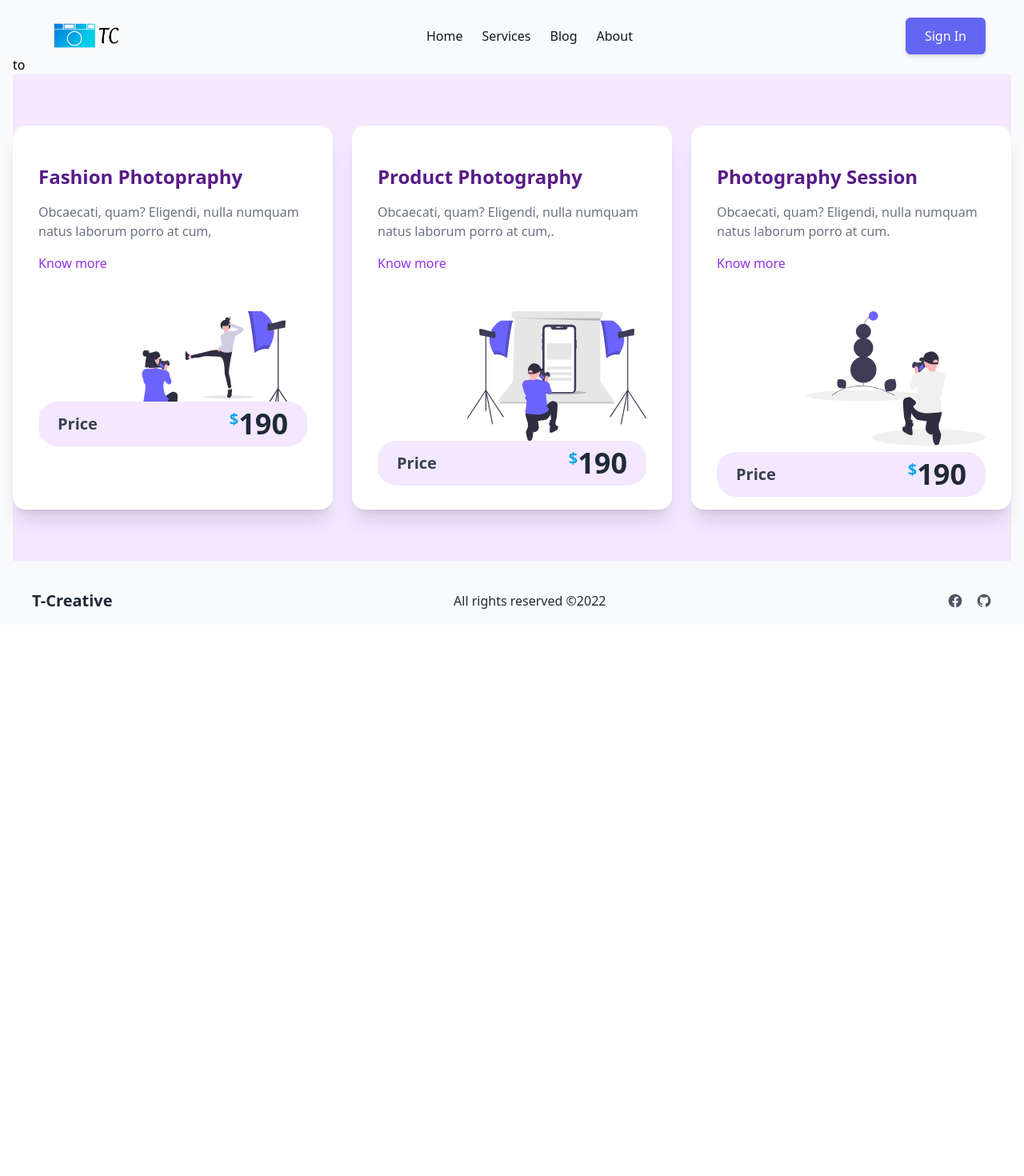
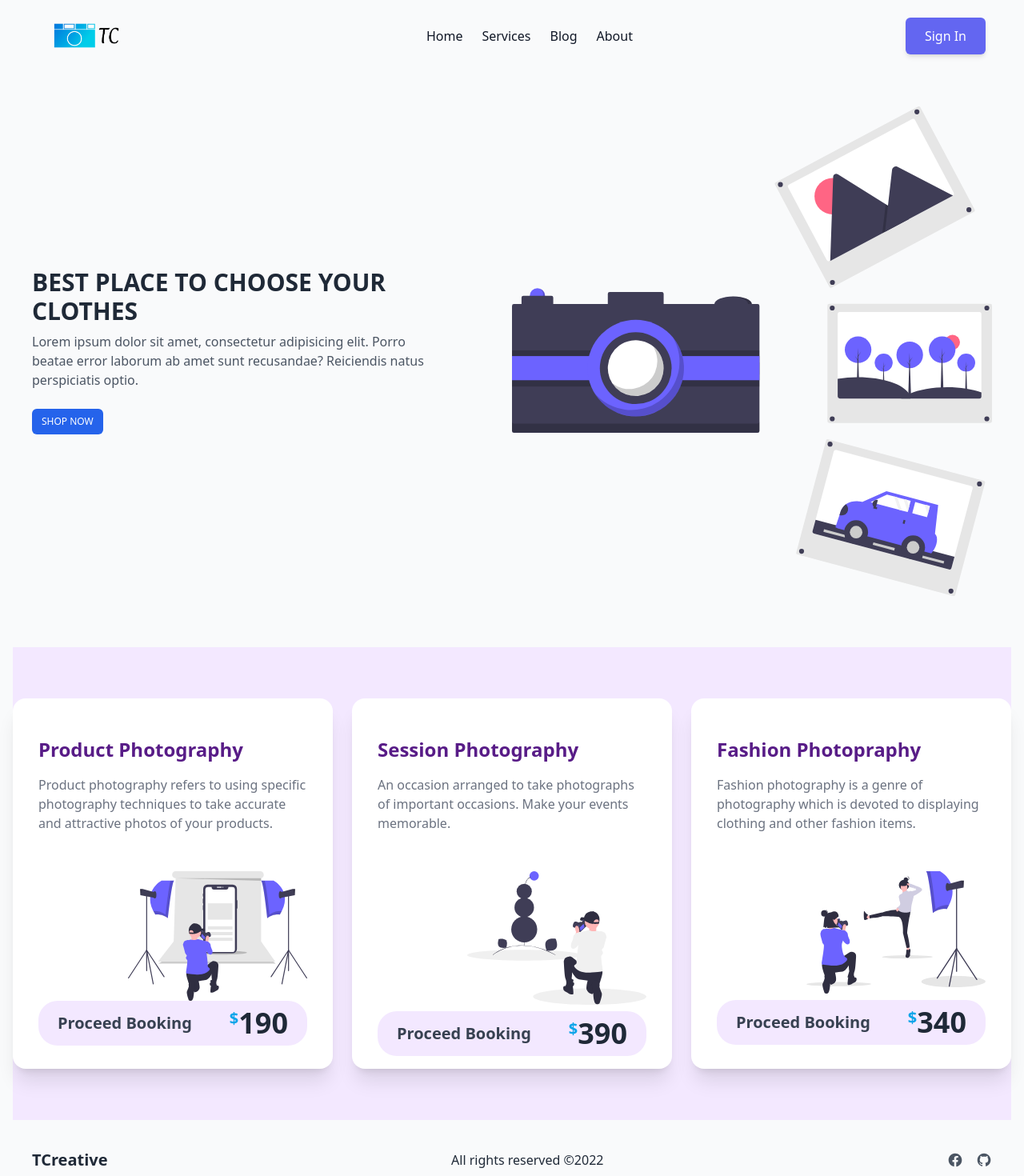
Before and after one commit to B-Tanvir/Tcreative, a React (Create React App) app: page / in a window 1280 px wide. Shown: the top 1470 px of the page at 80% size. Before the commit the page ends 800 px from the top, so only its background shows below. Built offline with nearby package versions, Linux system fonts and the light colour scheme; no server answers.

Commit message:
implementing checkout

```diff
--- a/public/index.html
+++ b/public/index.html
@@ -24,7 +24,7 @@
       work correctly both with client-side routing and a non-root public URL.
       Learn how to configure a non-root public URL by running `npm run build`.
     -->
-    <title>React App</title>
+    <title>TCreative</title>
   </head>
   <body>
     <noscript>You need to enable JavaScript to run this app.</noscript>
--- a/src/App.js
+++ b/src/App.js
@@ -5,6 +5,8 @@ import SignUp from "./pages/signup/SignUp";
 import Footer from "./pages/footer/Footer";
 import Home from "./pages/home/home/Home";
 import ErrorPage from "./pages/ErrorPage/Errorpage";
+import RequireAuth from "./pages/signin/RequireAuth/RequireAuth";
+import Checkout from "./pages/checkout/Checkout";
 
 function App() {
   return (
@@ -15,6 +17,11 @@ function App() {
         <Route path={'/home'} element={<Home/>}></Route>
         <Route path={'/signin'} element={<SignIn/>}></Route>
         <Route path={'/signup'} element={<SignUp/>}></Route>
+        <Route path={'/checkout'}
+          element={<RequireAuth>
+            <Checkout></Checkout>
+          </RequireAuth>}
+        ></Route>
         <Route path={'*'} element={<ErrorPage/>}></Route>
       </Routes>
       <Footer/>
--- a/src/pages/ErrorPage/ErrorPage.css
+++ /dev/null
@@ -1,35 +0,0 @@
-
-/*======================
-    404 page
-=======================*/
-
-
-.page_404{ padding:40px 0; background:#fff; font-family: 'Arvo', serif;
-}
-
-.page_404  img{ width:100%;}
-
-.four_zero_four_bg{
-
-    background-image: url(https://cdn.dribbble.com/users/285475/screenshots/2083086/dribbble_1.gif);
-    height: 400px;
-    background-position: center;
-}
-
-
-.four_zero_four_bg h1{
-    font-size:80px;
-}
-
-.four_zero_four_bg h3{
-    font-size:80px;
-}
-
-.link_404{
-    color: #fff!important;
-    padding: 10px 20px;
-    background: #39ac31;
-    text-decoration: none;
-    margin: 20px 0;
-    display: inline-block;}
-.contant_box_404{ margin-top:-50px;}
--- a/src/pages/ErrorPage/Errorpage.js
+++ b/src/pages/ErrorPage/Errorpage.js
@@ -1,30 +1,99 @@
 import React from 'react';
-import './ErrorPage.css'
 import {Link} from "react-router-dom";
 
 const ErrorPage = () => {
     return (
-        <section className="page_404">
+        <section className="bg-primary py-[120px] relative z-10">
             <div className="container">
-                <div className="row">
-                    <div className="col-sm-12">
-                        <div className="col-sm-10 col-sm-offset-1  text-center mx-auto">
-                            <div className="four_zero_four_bg">
-                                <h1 className="text-center ">404</h1>
-                            </div>
-
-                            <div className="contant_box_404">
-                                <h3 className="h2">
-                                    Looks like you're lost
-                                </h3>
-
-                                <p>The page you're looking for is not available!</p>
-
-                                <Link to="/" className="link_404">Go to Home</Link>
-                            </div>
+                <div className="flex -mx-4">
+                    <div className="w-full px-4">
+                        <div className="mx-auto max-w-[400px] text-center">
+                            <h2
+                                className="
+                  font-bold
+                  text-blue-500
+                  mb-2
+                  text-[50px]
+                  sm:text-[80px]
+                  md:text-[100px]
+                  leading-none
+                  "
+                            >
+                                404
+                            </h2>
+                            <h4
+                                className="text-red-500 font-semibold text-[22px] leading-tight mb-3"
+                            >
+                                Oops! That page can’t be found
+                            </h4>
+                            <p className="text-lg text-white mb-8">
+                                The page you are looking for it maybe deleted
+                            </p>
+                            <Link
+                                to="/"
+                                className="
+                  text-base
+                  font-semibold
+                  text-blue-500
+                  bg-blue-50
+                  inline-block
+                  text-center
+                  border border-white
+                  rounded-lg
+                  px-8
+                  py-3
+                  hover:bg-purple-100 hover:text-primary
+                  transition
+                  "
+                            >
+                                Go To Home
+                            </Link>
                         </div>
                     </div>
                 </div>
+            </div>
+            <div
+                className="
+      absolute
+      -z-10
+      w-full
+      h-full
+      top-0
+      left-0
+      flex
+      justify-between
+      items-center
+      space-x-5
+      md:space-x-8
+      lg:space-x-14
+      "
+            >
+                <div
+                    className="w-1/3 h-full bg-gradient-to-t from-[#FFFFFF14] to-[#C4C4C400]"
+                ></div>
+                <div className="w-1/3 h-full flex">
+                    <div
+                        className="
+            w-1/2
+            h-full
+            bg-gradient-to-b
+            from-[#FFFFFF14]
+            to-[#C4C4C400]
+            "
+                    ></div>
+                    <div
+                        className="
+            w-1/2
+            h-full
+            bg-gradient-to-t
+            from-[#FFFFFF14]
+            to-[#C4C4C400]
+            "
+                    ></div>
+                </div>
+                <div
+                    className="w-1/3 h-full bg-gradient-to-b from-[#FFFFFF14] to-[#C4C4C400]"
+                ></div>
             </div>
         </section>
     );
--- /dev/null
+++ b/src/pages/checkout/Checkout.js
@@ -0,0 +1,56 @@
+import React from 'react';
+import { ToastContainer, toast } from 'react-toastify';
+import 'react-toastify/dist/ReactToastify.css'
+
+const Checkout = () => {
+    const handleBooking = (e) => {
+        e.preventDefault()
+        toast("Thank you for the booking")
+    };
+
+    return (
+        <>
+            <section className="max-w-4xl p-6 mx-auto bg-white rounded-md shadow-md dark:bg-gray-800">
+                <h2 className="text-lg font-semibold text-gray-700 capitalize dark:text-white">Your Info</h2>
+
+                <form onSubmit={handleBooking}>
+                    <div className="grid grid-cols-1 gap-6 mt-4 sm:grid-cols-2">
+                        <div>
+                            <label className="text-gray-700 dark:text-gray-200" htmlFor="username">Your Name</label>
+                            <input id="username" type="text"
+                                   className="block w-full px-4 py-2 mt-2 text-gray-700 bg-white border border-gray-200 rounded-md dark:bg-gray-800 dark:text-gray-300 dark:border-gray-600 focus:border-blue-400 focus:ring-blue-300 focus:ring-opacity-40 dark:focus:border-blue-300 focus:outline-none focus:ring"/>
+                        </div>
+
+                        <div>
+                            <label className="text-gray-700 dark:text-gray-200" htmlFor="emailAddress">Email Address</label>
+                            <input id="emailAddress" type="email"
+                                   className="block w-full px-4 py-2 mt-2 text-gray-700 bg-white border border-gray-200 rounded-md dark:bg-gray-800 dark:text-gray-300 dark:border-gray-600 focus:border-blue-400 focus:ring-blue-300 focus:ring-opacity-40 dark:focus:border-blue-300 focus:outline-none focus:ring"/>
+                        </div>
+
+                        <div>
+                            <label className="text-gray-700 dark:text-gray-200" htmlFor="address">Address</label>
+                            <input id="address" type="text"
+                                   className="block w-full px-4 py-2 mt-2 text-gray-700 bg-white border border-gray-200 rounded-md dark:bg-gray-800 dark:text-gray-300 dark:border-gray-600 focus:border-blue-400 focus:ring-blue-300 focus:ring-opacity-40 dark:focus:border-blue-300 focus:outline-none focus:ring"/>
+                        </div>
+
+                        <div>
+                            <label className="text-gray-700 dark:text-gray-200" htmlFor="phone">Phone number</label>
+                            <input id="phone" type="text"
+                                   className="block w-full px-4 py-2 mt-2 text-gray-700 bg-white border border-gray-200 rounded-md dark:bg-gray-800 dark:text-gray-300 dark:border-gray-600 focus:border-blue-400 focus:ring-blue-300 focus:ring-opacity-40 dark:focus:border-blue-300 focus:outline-none focus:ring"/>
+                        </div>
+                    </div>
+
+                    <div className="flex justify-end mt-6">
+                        <button
+                            type={"submit"}
+                            className="px-6 py-2 leading-5 text-white transition-colors duration-200 transform bg-gray-700 rounded-md hover:bg-gray-600 focus:outline-none focus:bg-gray-600">Book Now!
+                        </button>
+                    </div>
+                </form>
+            </section>
+            <ToastContainer/>
+        </>
+    );
+};
+
+export default Checkout;
--- a/src/pages/footer/Footer.js
+++ b/src/pages/footer/Footer.js
@@ -6,7 +6,7 @@ const Footer = () => {
     return (
         <footer className="flex flex-col items-center mt-5 justify-between px-6 py-4 dark:bg-gray-800 sm:flex-row">
             <a href="#"
-               className="text-xl font-bold text-gray-800 dark:text-white hover:text-gray-700 dark:hover:text-gray-300">T-Creative</a>
+               className="text-xl font-bold text-gray-800 dark:text-white hover:text-gray-700 dark:hover:text-gray-300">TCreative</a>
 
             <p className="py-2 text-gray-800 dark:text-white sm:py-0">All rights reserved &copy;{today.getFullYear()}</p>
 
--- a/src/pages/home/header/Header.js
+++ b/src/pages/home/header/Header.js
@@ -1,12 +1,31 @@
 import React from 'react';
-import {Link} from "react-router-dom";
+import photography from '../../../photos/moments.svg'
 
 const Header = () => {
     return (
-        'to'
+        <div className="container px-6 py-16 mx-auto">
+            <div className="items-center lg:flex">
+                <div className="w-full lg:w-1/2">
+                    <div className="lg:max-w-lg">
+                        <h1 className="text-2xl font-semibold text-gray-800 uppercase dark:text-white lg:text-3xl">Best
+                            Place To Choose Your Clothes</h1>
+                        <p className="mt-2 text-gray-600 dark:text-gray-400">Lorem ipsum dolor sit amet, consectetur
+                            adipisicing elit. Porro beatae error laborum ab amet sunt recusandae? Reiciendis natus
+                            perspiciatis optio.</p>
+                        <button
+                            className="w-full px-3 py-2 mt-6 text-xs font-medium text-white uppercase transition-colors duration-200 transform bg-blue-600 rounded-md lg:w-auto hover:bg-blue-500 focus:outline-none focus:bg-blue-500">Shop
+                            Now
+                        </button>
+                    </div>
+                </div>
+
+                <div className="flex items-center justify-center w-full mt-6 lg:mt-0 lg:w-1/2">
+                    <img className="w-full h-full lg:max-w-2xl" src={photography}
+                         alt="Photography"/>
+                </div>
+            </div>
+        </div>
     );
 };
 
-/*https://mdbcdn.b-cdn.net/img/new/slides/146.webp*/
-
 export default Header;
--- a/src/pages/home/services/Services.js
+++ b/src/pages/home/services/Services.js
@@ -2,50 +2,31 @@ import React from 'react';
 import session from '../../../photos/photo-session.svg'
 import fashion from '../../../photos/fashion-photography.svg'
 import product from '../../../photos/product-photography.svg'
+import {useNavigate} from "react-router-dom";
 
 const Services = () => {
+    const navigate = useNavigate()
+    const handleBooking = () => {
+        navigate('/checkout')
+    };
     return (
         <>
-            <div className="py-16 bg-purple-100">
+            <div id={'services'} className="py-16 bg-purple-100">
                 <div className="container m-auto px-6 text-gray-500 md:px-12 xl:px-0">
                     <div className="mx-auto grid gap-6 md:w-3/4 lg:w-full lg:grid-cols-3">
-                        <div className="bg-white rounded-2xl shadow-xl px-8 pt-12 pb-4 sm:px-12 lg:px-8">
-                            <div className="mb-12 space-y-4">
-                                <h3 className="text-2xl font-semibold text-purple-900">Fashion Photopraphy</h3>
-                                <p className="mb-6">Obcaecati, quam? Eligendi, nulla numquam natus laborum porro at cum,</p>
-                                <a href="#" className="block font-medium text-purple-600">Know more</a>
-                            </div>
-                            <img src={fashion} className="w-2/3 ml-auto -mb-12" alt="illustration"
-                                 loading="lazy" width="900" height="600"/>
 
-                            {/*pricing starts*/}
-                            <div className="relative mt-2 px-6 py-2 space-y-8 bg-purple-100 rounded-3xl">
-                                <div className="flex items-center justify-between">
-                                    <h5 className="text-xl text-gray-700 font-semibold">Price </h5>
-                                    <div className="relative flex justify-around">
-                                        <div className="flex">
-                                            <span className="-ml-6 text-xl text-sky-500 font-bold">$</span>
-                                            <span className="text-4xl text-gray-800 font-bold leading-0">190</span>
-                                        </div>
-                                    </div>
-                                </div>
-                            </div>
-                            {/*    pricing end   */}
-
-                        </div>
                         <div className="bg-white rounded-2xl shadow-xl px-8 pt-12 pb-4 sm:px-12 lg:px-8">
                             <div className="mb-12 space-y-4">
                                 <h3 className="text-2xl font-semibold text-purple-900">Product Photography</h3>
-                                <p className="mb-6">Obcaecati, quam? Eligendi, nulla numquam natus laborum porro at cum,.</p>
-                                <a href="#" className="block font-medium text-purple-600">Know more</a>
+                                <p className="mb-6">Product photography refers to using specific photography techniques to take accurate and attractive photos of your products.</p>
                             </div>
                             <img src={product} className="w-2/3 ml-auto" alt="illustration" loading="lazy"
                                  width="900" height="600"/>
 
                             {/*pricing starts*/}
-                            <div className="relative mt2 px-6 py-2 space-y-8 bg-purple-100 rounded-3xl">
+                            <div onClick={handleBooking} className="relative mt2 px-6 py-2 space-y-8 bg-purple-100 rounded-3xl cursor-pointer">
                                 <div className="flex items-center justify-between">
-                                    <h5 className="text-xl text-gray-700 font-semibold">Price </h5>
+                                    <p className="text-xl text-gray-700 font-semibold">Proceed Booking </p>
                                     <div className="relative flex justify-around">
                                         <div className="flex">
                                             <span className="-ml-6 text-xl text-sky-500 font-bold">$</span>
@@ -58,27 +39,48 @@ const Services = () => {
                         </div>
                         <div className="bg-white rounded-2xl shadow-xl px-8 pt-12 pb-4 sm:px-12 lg:px-8">
                             <div className="mb-12 space-y-4">
-                                <h3 className="text-2xl font-semibold text-purple-900">Photography Session</h3>
-                                <p className="mb-6">Obcaecati, quam? Eligendi, nulla numquam natus laborum porro at cum.</p>
-                                <a href="#" className="block font-medium text-purple-600">Know more</a>
+                                <h3 className="text-2xl font-semibold text-purple-900">Session Photography</h3>
+                                <p className="mb-6">An occasion arranged to take photographs of important occasions. Make your events memorable.</p>
                             </div>
                             <img src={session} className="w-2/3 ml-auto " alt="illustration" loading="lazy"
                                  width="900" height="600"/>
 
                             {/*pricing starts*/}
-                            <div className="relative mt-2 px-6 py-2 space-y-8 bg-purple-100 rounded-3xl">
+                            <div onClick={handleBooking} className="relative mt-2 px-6 py-2 space-y-8 bg-purple-100 rounded-3xl cursor-pointer">
                                 <div className="flex items-center justify-between">
-                                    <h5 className="text-xl text-gray-700 font-semibold">Price </h5>
+                                    <p className="text-xl text-gray-700 font-semibold">Proceed Booking </p>
                                     <div className="relative flex justify-around">
                                         <div className="flex">
                                             <span className="-ml-6 text-xl text-sky-500 font-bold">$</span>
-                                            <span className="text-4xl text-gray-800 font-bold leading-0">190</span>
+                                            <span className="text-4xl text-gray-800 font-bold leading-0">390</span>
                                         </div>
                                     </div>
                                 </div>
                             </div>
                             {/*    pricing end   */}
+                        </div>
 
+                        <div className="bg-white rounded-2xl shadow-xl px-8 pt-12 pb-4 sm:px-12 lg:px-8">
+                            <div className="mb-12 space-y-4">
+                                <h3 className="text-2xl font-semibold text-purple-900">Fashion Photopraphy</h3>
+                                <p className="mb-6">Fashion photography is a genre of photography which is devoted to displaying clothing and other fashion items.</p>
+                            </div>
+                            <img src={fashion} className="w-2/3 ml-auto " alt="illustration" loading="lazy"
+                                 width="900" height="600"/>
+
+                            {/*pricing starts*/}
+                            <div onClick={handleBooking} className="relative mt-2 px-6 py-2 space-y-8 bg-purple-100 rounded-3xl cursor-pointer">
+                                <div className="flex items-center justify-between">
+                                    <p className="text-xl text-gray-700 font-semibold">Proceed Booking </p>
+                                    <div className="relative flex justify-around">
+                                        <div className="flex">
+                                            <span className="-ml-6 text-xl text-sky-500 font-bold">$</span>
+                                            <span className="text-4xl text-gray-800 font-bold leading-0">340</span>
+                                        </div>
+                                    </div>
+                                </div>
+                            </div>
+                            {/*    pricing end   */}
                         </div>
                     </div>
                 </div>
--- /dev/null
+++ b/src/pages/signin/RequireAuth/RequireAuth.js
@@ -0,0 +1,15 @@
+import React from 'react';
+import {Navigate, useLocation} from "react-router-dom";
+import {useAuthState} from "react-firebase-hooks/auth";
+import auth from "../../../firebase.init";
+
+const RequireAuth = ({children}) => {
+    const location = useLocation()
+    const [user, loading] = useAuthState(auth);
+    if (!loading && !user) {
+        return <Navigate to="/signin" state={{ from: location }} replace />;
+    }
+    return children;
+};
+
+export default RequireAuth;
```
Also changed, not shown: src/photos/moments.svg (added), src/photos/undraw_snap_the_moment_re_88cu.svg (added).
